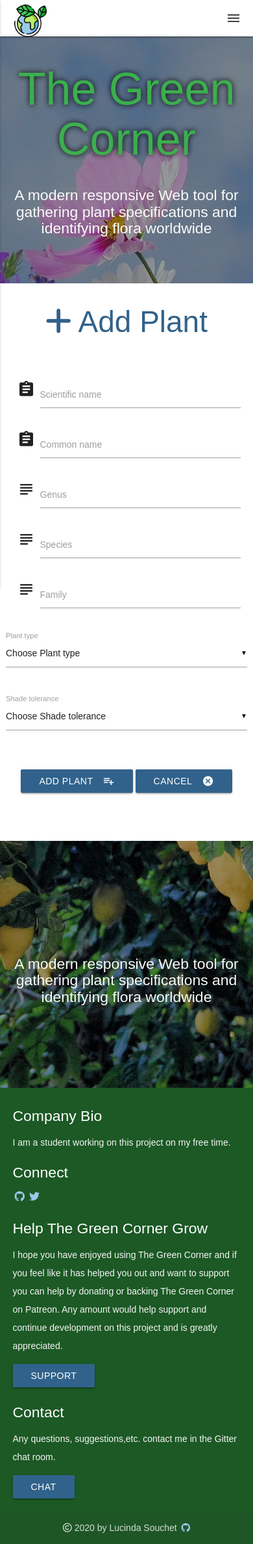
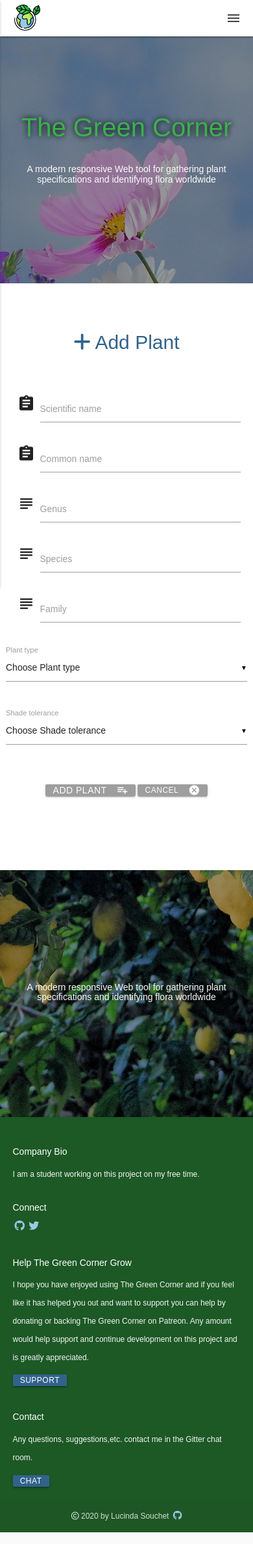
Before and after one commit to sctlcd/the-green-corner, a Flask app: page /add_plant in a window 390 px wide. Shown: the whole page at 65% size. Run offline with Flask 2, Linux system fonts and the light colour scheme; data that the repository does not hold is empty; some libraries are stand-ins or nearby versions; some web fonts are replaced.

Commit message:
update categories templates, update buttons add/edit/cancel on plants and categories template

```diff
--- a/static/assets/css/style.css
+++ b/static/assets/css/style.css
@@ -4,6 +4,7 @@ html, body {
   margin: 0;
   padding: 0;
   font-family: 'B612', sans-serif;
+  font-size: 14px;
 }
 
 .brand-logo img {
@@ -136,7 +137,7 @@ nav ul a:hover {
 }
 
 #nav-mobile .fa-leaf, #nav-mobile .fa-cog, #mobile-sidenav .fa-leaf, #mobile-sidenav .fa-cog {
-  padding-right: 15px;
+  padding-right: 10px;
 }
 
 /* -------------------------------------------------------- Common ---------------------------------*/
@@ -167,10 +168,35 @@ p {
   margin-bottom: 14px;
 }
 
-a.btn_small:hover {
+a.btn_small:hover, .btn_small:hover  {
   background-color: #444 !important;
   box-shadow: 0 0 5px 0px black;
 }
+
+.btn {
+  height: 30px;
+  line-height: 30px;
+  padding: 0 2.2rem;
+}
+
+a.btn, a.btn-flat {
+  font-size: 14px;
+}
+
+.btn-flat {
+  height: 32px;
+  line-height: 32px;
+  padding: 0 1rem;
+}
+
+/* .btn-crud {
+
+}
+
+.btn-crud:hover {
+  background-color: #444 !important;
+  box-shadow: 0 0 5px 0px black;
+} */
 
 /* -------------------------------------------------------- parallax-container ---------------------------------*/
 .parallax-container {
@@ -182,6 +208,15 @@ a.btn_small:hover {
 
 .parallax-container .section {
   width: 100%;
+}
+
+#index-banner .container {
+  margin-top: 60px;
+}
+
+.main-container {
+  margin-top: 70px;
+  margin-bottom: 70px;
 }
 
 /* ----------------------------------------------------------- Icons ------------------------------------------*/
@@ -224,8 +259,13 @@ footer.page-footer {
   background-color: #1C5925 !important;
 }
 
+.footer-container {
+  margin-top: 20px;
+  margin-bottom: 30px;
+}
+
 .connect {
-  margin-top: 20px;
+  margin-top: 50px;
 }
 
 /* ----------------------------------------------------------- addplant.html ------------------------------------------*/
@@ -333,7 +373,6 @@ textarea.materialize-textarea.valid:focus, .select-wrapper.valid>input.select-dr
   background-color: rgba(158, 158, 158, 0.7);
 }
 
-
 .category-frame {
     border: none;
     -webkit-box-shadow: none;
@@ -362,7 +401,7 @@ textarea.materialize-textarea.valid:focus, .select-wrapper.valid>input.select-dr
 }
 
 /* ---------------------------------------------------------- Media queries ------------------------------------*/
-@media only screen and (max-width : 992px) {
+/* @media only screen and (max-width : 992px) {
   .parallax-container .section {
     position: absolute;
     top: 40%;
@@ -371,10 +410,272 @@ textarea.materialize-textarea.valid:focus, .select-wrapper.valid>input.select-dr
   #index-banner .section {
     top: 10%;
   }
-}
+} */
 
 @media only screen and (max-width : 600px) {
   #index-banner .section {
     top: 0;
   }
 }
+
+@media only screen and (max-width: 320px) {
+  body {
+    font-size: 10px;
+  }
+  h1.teal-text.text-lighten-2 {
+    font-size: 30px;
+  }
+
+  h3 {
+    font-size: 20px;
+  }
+
+  h4 {
+    font-size: 26px;
+  }
+
+  h5 {
+    font-size: 12px;
+  }
+
+  a.btn, a.btn-flat {
+    font-size: 10px;
+  }
+
+  #index-banner .container {
+    margin-top: 60px;
+  }
+
+  .main-container {
+    margin-top: 30px;
+    margin-bottom: 30px;
+  }
+
+  .footer-container {
+    margin-top: 10px;
+    margin-bottom: 15px;
+  }
+
+  .contact, .help-grow {
+    margin-top: 10px;
+  }
+
+  .connect {
+    margin-top: 25px;
+  }
+
+  .brand-logo img {
+    height: 35px;
+    width: 35px;
+    margin: 10px 10px 7px 10px;
+  }
+
+  .btn {
+    height: 14px;
+    line-height: 14px;
+    padding: 0 0.3rem;
+  }
+
+  .btn-flat {
+    height: 24px;
+    line-height: 24px;
+    padding: 0 1rem;
+  }
+}
+
+/* extra small - small phones */
+@media only screen and (min-width: 320px) and (max-width: 575px){
+
+  body {
+    font-size: 12px;
+  }
+
+  h1.teal-text.text-lighten-2 {
+    font-size: 40px;
+  }
+
+  h3 {
+    font-size: 30px;
+  }
+
+  h4 {
+    font-size: 22px;
+  }
+
+  h5 {
+    font-size: 14px;
+  }
+
+  a.btn, a.btn-flat {
+    font-size: 12px;
+  }
+
+  #index-banner .container {
+    margin-top: 75px;
+  }
+
+  .main-container {
+    margin-top: 40px;
+    margin-bottom: 40px;
+  }
+
+  .footer-container {
+    margin-top: 15px;
+    margin-bottom: 20px;
+  }
+
+  .contact, .help-grow {
+    margin-top: 15px;
+  }
+
+  .connect {
+    margin-top: 30px;
+  }
+
+  .brand-logo img {
+    height: 40px;
+    width: 40px;
+    margin: 7px 15px 7px 15px;
+  }
+
+  .btn {
+    height: 18px;
+    line-height: 18px;
+    padding: 0 0.8rem;
+  }
+
+  .btn-flat {
+    height: 28px;
+    line-height: 28px;
+    padding: 0 1rem;
+  }
+}
+
+/* Small - phones */
+@media only screen and (min-width: 576px) and (max-width: 767px){
+
+  body {
+    font-size: 12px;
+  }
+
+  h1.teal-text.text-lighten-2 {
+    font-size: 50px;
+  }
+
+  h3 {
+    font-size: 36px;
+  }
+
+  h4 {
+    font-size: 26px;
+  }
+
+  h5 {
+    font-size: 18px;
+  }
+
+  a.btn, a.btn-flat {
+    font-size: 12px;
+  }
+
+  #index-banner .container {
+    margin-top: 70px;
+  }
+
+  .main-container {
+    margin-top: 50px;
+    margin-bottom: 50px;
+  }
+
+  .footer-container {
+    margin-top: 20px;
+    margin-bottom: 30px;
+  }
+
+  .contact, .help-grow {
+    margin-top: 20px;
+  }
+
+  .connect {
+    margin-top: 30px;
+  }
+
+  .brand-logo img {
+    height: 45px;
+    width: 45px;
+    margin: 7px 15px 7px 15px;
+  }
+
+  .btn {
+    height: 20px;
+    line-height: 20px;
+    padding: 0 1.4rem;
+  }
+
+  .btn-flat {
+    height: 28px;
+    line-height: 28px;
+    padding: 0 1rem;
+  }
+
+}
+
+/* Medium - tablets */
+@media only screen and (min-width: 768px) and (max-width: 991px){
+  .parallax-container .section {
+    position: absolute;
+    top: 40%;
+  }
+
+  #index-banner .section {
+    top: 10%;
+  }
+
+  h1.teal-text.text-lighten-2 {
+    font-size: 60px;
+  }
+
+  h3 {
+    font-size: 40px;
+  }
+
+  h4 {
+    font-size: 30px;
+  }
+
+  h5 {
+    font-size: 20px;
+  }
+
+  #index-banner .container {
+    margin-top: 40px;
+  }
+
+  .main-container {
+    margin-top: 60px;
+    margin-bottom: 60px;
+  }
+
+  .footer-container {
+    margin-top: 20px;
+    margin-bottom: 30px;
+  }
+
+  .contact, .help-grow {
+    margin-top: 20px;
+  }
+
+  .connect {
+    margin-top: 30px;
+  }
+
+  .btn {
+    height: 26px;
+    line-height: 26px;
+    padding: 0 1.8rem;
+  }
+}
+
+/* Large - laptop & desktop */
+@media only screen and (min-width: 992px){
+ }
--- a/templates/addcategory.html
+++ b/templates/addcategory.html
@@ -12,10 +12,10 @@
       </div>
     </div>
     <div class="row">
-      <button class="btn waves-effect waves-light" type="submit" name="action">Add Category
+      <button class="waves-effect waves-light btn btn_small grey" type="submit" name="action">Add Category
         <i class="material-icons right">playlist_add</i>
       </button>
-      <a class="btn waves-effect waves-light" href="{{url_for('get_categories')}}">Cancel
+      <a class="waves-effect waves-light btn btn_small grey" href="{{url_for('get_categories')}}">Cancel
         <i class="material-icons right">cancel</i>
       </a>
     </div>
--- a/templates/addplant.html
+++ b/templates/addplant.html
@@ -54,10 +54,10 @@
       </div>
     </div>
     <div class="row">
-      <button class="btn waves-effect waves-light" type="submit" name="action">Add Plant
+      <button class="waves-effect waves-light btn btn_small grey" type="submit" name="action">Add Plant
         <i class="material-icons right">playlist_add</i>
       </button>
-      <a class="btn waves-effect waves-light" href="{{url_for('get_plants')}}">Cancel
+      <a class="waves-effect waves-light btn btn_small grey" href="{{url_for('get_plants')}}">Cancel
         <i class="material-icons right">cancel</i>
       </a>
     </div>
--- a/templates/base.html
+++ b/templates/base.html
@@ -96,7 +96,7 @@
       <div class="parallax"><img src="../static/assets/images/wild-flowers-571940_1920.jpg" alt="wild-flowers-571940_1920"></div>
     </div>
 
-    <div class="container">
+    <div class="container main-container">
       <div class="section">
         <div class="row">
           <div class="col s12 center">
@@ -120,10 +120,10 @@
 
     <!-- main -->
     <footer class="page-footer">
-      <div class="container">
+      <div class="container footer-container">
         <div class="row">
-          <div class="col l3 s12">
-            <div>
+          <div class="col l3 s12 company-connect">
+            <div class="company">
               <h5 class="white-text">Company Bio</h5>
               <p class="grey-text text-lighten-4">I am a student working on this project on my free time.</p>
             </div>
@@ -135,14 +135,14 @@
               </ul>
             </div>
           </div>
-          <div class="col l6 s12">
+          <div class="col l6 s12 help-grow">
             <h5 class="white-text">Help The Green Corner Grow</h5>
             <p class="grey-text text-lighten-4">
               I hope you have enjoyed using The Green Corner and if you feel like it has helped you out and want to support you can help by donating or backing The Green Corner on Patreon. Any amount would help support and
               continue development on this project and is greatly appreciated.</p>
             <a class="btn waves-effect waves-light lighten-3 btn-support" href="https://www.patreon.com/europe" target="_blank">Support</a>
           </div>
-          <div class="col l3 s12">
+          <div class="col l3 s12 contact">
             <h5 class="white-text">Contact</h5>
             <p class="grey-text text-lighten-4">Any questions, suggestions,etc. contact me in the Gitter chat room.</p>
             <a class="btn waves-effect waves-light lighten-3" target="_blank" href="https://gitter.im/">Chat</a>
--- a/templates/categories.html
+++ b/templates/categories.html
@@ -26,7 +26,7 @@
             <!-- Modal Trigger -->
             <div>
               <a id="btn-delete" href="#modal-delete" class="waves-effect waves-light btn btn_small grey modal-trigger"><span class="far fa-trash-alt"></span></a>
-              <a id="btn-edit" href="" class="waves-effect waves-light  btn btn_small grey"><span class="fas fa-edit"></span></a>
+              <a id="btn-edit" href="{{ url_for('edit_category', category_id=category._id) }}" class="waves-effect waves-light btn btn_small grey"><span class="fas fa-edit"></span></a>
             </div>
           </div>
         </div>
--- a/templates/editplant.html
+++ b/templates/editplant.html
@@ -62,10 +62,10 @@
       </div>
     </div>
     <div class="row">
-      <button class="btn waves-effect waves-light" type="submit" name="action">Edit Plant
+      <button class="waves-effect waves-light btn btn_small grey" type="submit" name="action">Edit Plant
         <i class="material-icons right">playlist_add</i>
       </button>
-      <a class="btn waves-effect waves-light" href="{{url_for('get_plants')}}">Cancel
+      <a class="waves-effect waves-light btn btn_small grey" href="{{url_for('get_plants')}}">Cancel
         <i class="material-icons right">cancel</i>
       </a>
     </div>
```
Also changed, not shown: templates/editcategory.html (+5 -5 lines).
